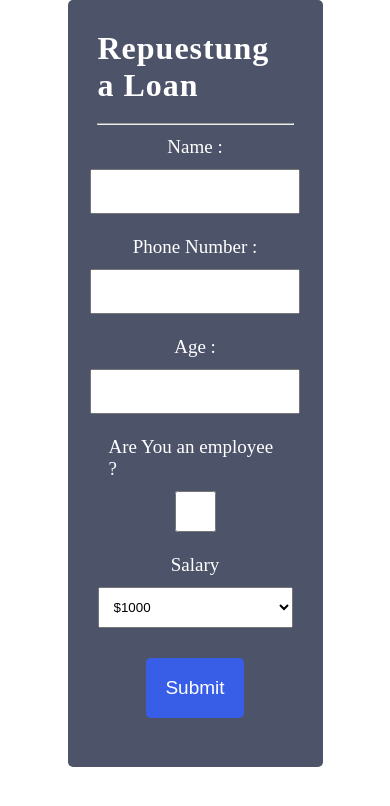
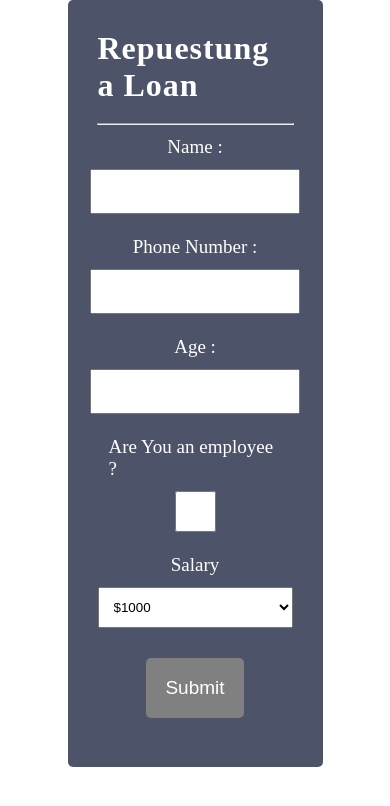
Before and after one commit to Sondos-Amr/Stateful-Loan-Form, a React (Create React App) app: page / in a window 390 px wide. Shown: the top 806 px of the page. Built offline with nearby package versions, Linux system fonts and the light colour scheme.

Commit message:
Disabled submit button until name, phone, and age fields are filled

```diff
--- a/src/App.css
+++ b/src/App.css
@@ -52,7 +52,6 @@ option {
 }
 .form-btn {
   background: #385ee8;
-  background-image: none;
   border: none;
   border-radius: 5px;
   margin: 19px;
@@ -79,3 +78,12 @@ option {
 .popup-container p {
   color: green;
 }
+/* btn disabled */
+.disabled {
+  background: gray !important;
+  border: none;
+  border-radius: 5px;
+  margin: 19px;
+  padding: 19px;
+  font-size: 19px;
+}
--- a/src/App.js
+++ b/src/App.js
@@ -21,6 +21,7 @@ function LenoForm() {
     age: "",
     isEmployee: false,
     salary: "",
+    isDisabled: true,
   });
   function handleInputChange(e) {
     const { name, checked, type, value } = e.target;
@@ -29,9 +30,12 @@ function LenoForm() {
       [name]: type === "checked" ? checked : value,
     }));
   }
-  const [isDisabled, setDisable] = useState(true);
+  const btnDisabled =
+    formInput.name.trim() === "" ||
+    formInput.tel.trim() === "" ||
+    formInput.age.trim() === "";
   return (
-    <div className="container-form flex">
+    <div className="container-form flex" onSubmit={(e) => e.preventDefault()}>
       <form className="form flex">
         <label>Name : </label>
         <input
@@ -73,7 +77,10 @@ function LenoForm() {
           <option>$2000</option>
           <option>$3000</option>
         </select>
-        <button className="form-btn" disabled={(e) => setDisable(!isDisabled)}>
+        <button
+          className={btnDisabled ? "disabled" : "form-btn"}
+          disabled={btnDisabled}
+        >
           Submit
         </button>
       </form>
```
